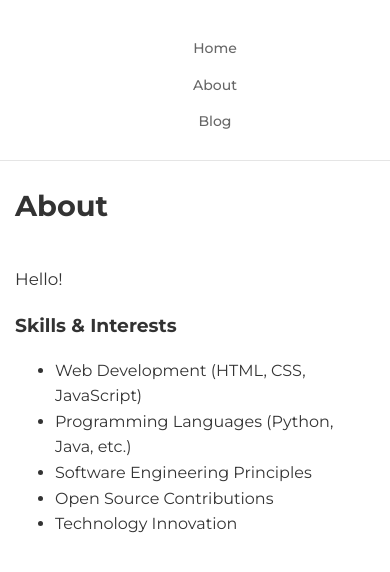
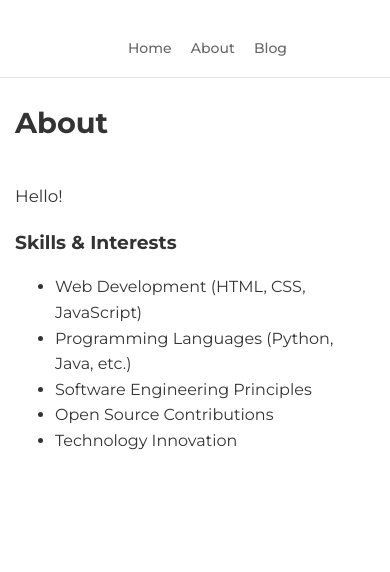
Before and after one commit to Robohrriday/Robohrriday.github.io, a Jekyll site: the page built from about.html, in a window 390 px wide. Shown: the top 572 px of the page. Built offline with Jekyll 4.4.1, drawn with Linux system fonts in a browser that asks for light colours.

Commit message:
more minor edits 6

```diff
--- a/css/main.css
+++ b/css/main.css
@@ -218,9 +218,9 @@ h2 {
 
 @media screen and (max-width: 480px) {
   .nav ul li {
-    display: block;
-    margin-bottom: 10px;
-    margin-right: 0;
+    display: inline;
+    margin-right: 15px;
+    margin-bottom: 0;
   }
 
   .nav {
```
